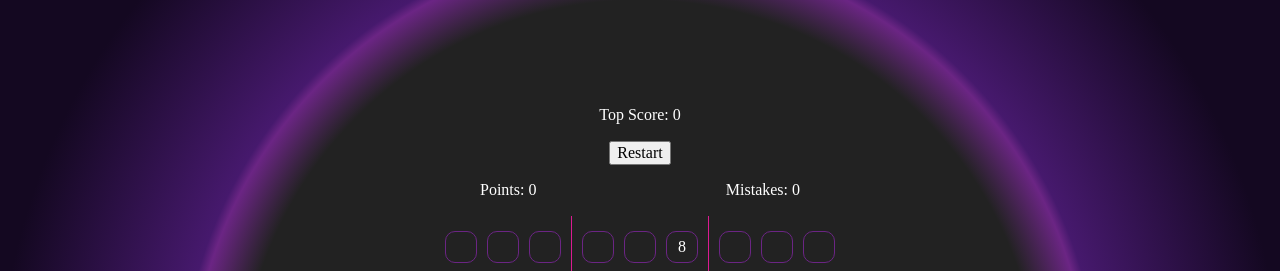
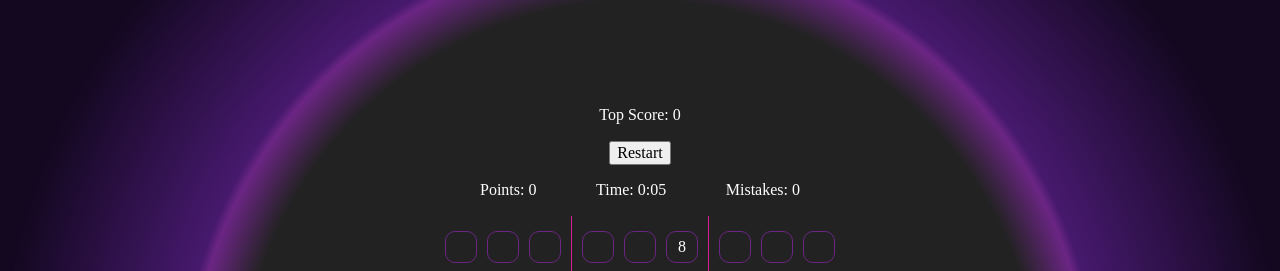
Before and after one commit to facundon/sudoku, a React (Vite) app: page / in a window 1280 px wide. Shown: the top 271 px of the page. Built offline with nearby package versions, Linux system fonts and the light colour scheme; a web font is replaced by a local one.

Commit message:
feat: add timer

```diff
--- a/src/SudokuGameModel.ts
+++ b/src/SudokuGameModel.ts
@@ -1,4 +1,4 @@
-import { action, makeObservable, observable } from 'mobx';
+import { action, autorun, makeObservable, observable } from 'mobx';
 import { Matrix } from './Sudoku';
 import { Coordinates, SudokuSolver } from './SudokuSolver';
 
@@ -8,6 +8,7 @@ export const localStorageKeys = {
   topScore: 'topScore',
   points: 'points',
   errors: 'errors',
+  time: 'time',
 } as const;
 
 export class SudokuGameModel {
@@ -18,6 +19,7 @@ export class SudokuGameModel {
   points: number = 0;
   cellSelected: Coordinates | null = null;
   isGameEnded = false;
+  time: number = 0;
 
   constructor() {
     const oldMatrix = localStorage.getItem(localStorageKeys.matrix);
@@ -25,11 +27,11 @@ export class SudokuGameModel {
     const solver = new SudokuSolver(solvedMatrix);
     this.solver = solver;
     this.matrix = oldMatrix ? JSON.parse(oldMatrix) : solver.getInitialRandomMatrix();
+    localStorage.setItem(localStorageKeys.solvedMatrix, btoa(JSON.stringify(solver.getSolvedMatrix())));
 
     this.points = Number(localStorage.getItem(localStorageKeys.points)) ?? 0;
     this.errors = Number(localStorage.getItem(localStorageKeys.errors)) ?? 0;
-    localStorage.setItem(localStorageKeys.matrix, JSON.stringify(this.matrix));
-    localStorage.setItem(localStorageKeys.solvedMatrix, btoa(JSON.stringify(solver.getSolvedMatrix())));
+    this.time = Number(localStorage.getItem(localStorageKeys.time));
 
     makeObservable(this, {
       matrix: observable,
@@ -41,7 +43,18 @@ export class SudokuGameModel {
       errors: observable,
       points: observable,
       restart: action.bound,
+      incrementOneSecond: action.bound,
+      time: observable,
     });
+
+    autorun(() => {
+      localStorage.setItem(localStorageKeys.matrix, JSON.stringify(this.matrix));
+      localStorage.setItem(localStorageKeys.time, this.time.toString());
+      localStorage.setItem(localStorageKeys.errors, this.errors.toString());
+      localStorage.setItem(localStorageKeys.points, this.points.toString());
+    });
+
+    setInterval(this.incrementOneSecond, 1000);
   }
 
   setCellSelected(coordinate: Coordinates): void {
@@ -56,6 +69,14 @@ export class SudokuGameModel {
     this.solver.reset();
     this.matrix = this.solver.getInitialRandomMatrix();
     localStorage.setItem(localStorageKeys.matrix, JSON.stringify(this.matrix));
+    localStorage.setItem(localStorageKeys.solvedMatrix, btoa(JSON.stringify(this.solver.getSolvedMatrix())));
+    this.time = 0;
+    this.errors = 0;
+    this.points = 0;
+  }
+
+  incrementOneSecond(): void {
+    this.time++;
   }
 
   assignValue(value: number): void {
@@ -64,22 +85,17 @@ export class SudokuGameModel {
     const isValid = this.solver.isValidValue(value, this.cellSelected);
     if (!isValid) {
       this.errors++;
-      localStorage.setItem(localStorageKeys.errors, this.errors.toString());
       return;
     }
 
     this.matrix[this.cellSelected[0]][this.cellSelected[1]] = value;
     this.addPoints();
 
-    localStorage.setItem(localStorageKeys.matrix, JSON.stringify(this.matrix));
-    localStorage.setItem(localStorageKeys.points, this.points.toString());
-
     if (this.matrix.every(row => row.every(Boolean))) this.setIsGameEnded(true);
     this.cellSelected = null;
   }
 
   addPoints(): void {
-    // TODO: add timer based points
     if (!this.cellSelected) return;
     const row = this.matrix[this.cellSelected[0]];
     const col = this.matrix.map(row => row[this.cellSelected?.at(1) as number]);
--- a/src/components/PointsResume.tsx
+++ b/src/components/PointsResume.tsx
@@ -1,6 +1,7 @@
 import { SudokuGameModel } from 'src/SudokuGameModel';
 import './PointsResume.css';
 import { observer } from 'mobx-react-lite';
+import { formatTime } from 'src/utils';
 
 interface PointsResumeProps {
   game: SudokuGameModel;
@@ -10,6 +11,7 @@ export const PointsResume = observer<PointsResumeProps>(({ game }) => {
   return (
     <div className='points-wrapper'>
       <p>Points: {game.points}</p>
+      <p>Time: {formatTime(game.time)}</p>
       <p>Mistakes: {game.errors}</p>
     </div>
   );
--- a/src/utils.ts
+++ b/src/utils.ts
@@ -9,3 +9,10 @@ export function cx(...args: (string | null | undefined | boolean)[]): string {
   }
   return result.trim();
 }
+
+export function formatTime(seconds: number): string {
+  const minutes = Math.floor(seconds / 60);
+  const remainingSeconds = seconds % 60;
+  const paddedSeconds = remainingSeconds.toString().padStart(2, '0');
+  return `${minutes}:${paddedSeconds}`;
+}
```
